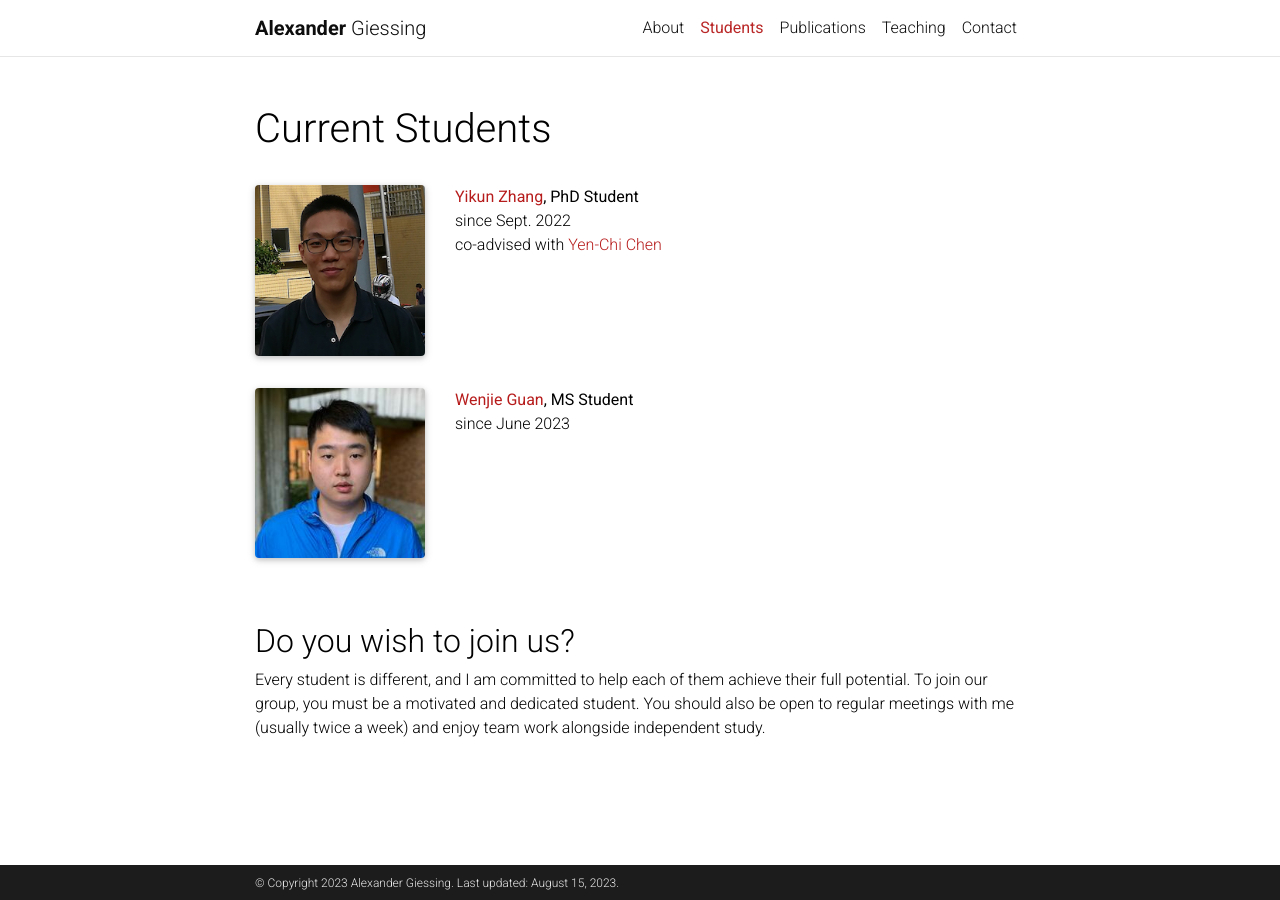
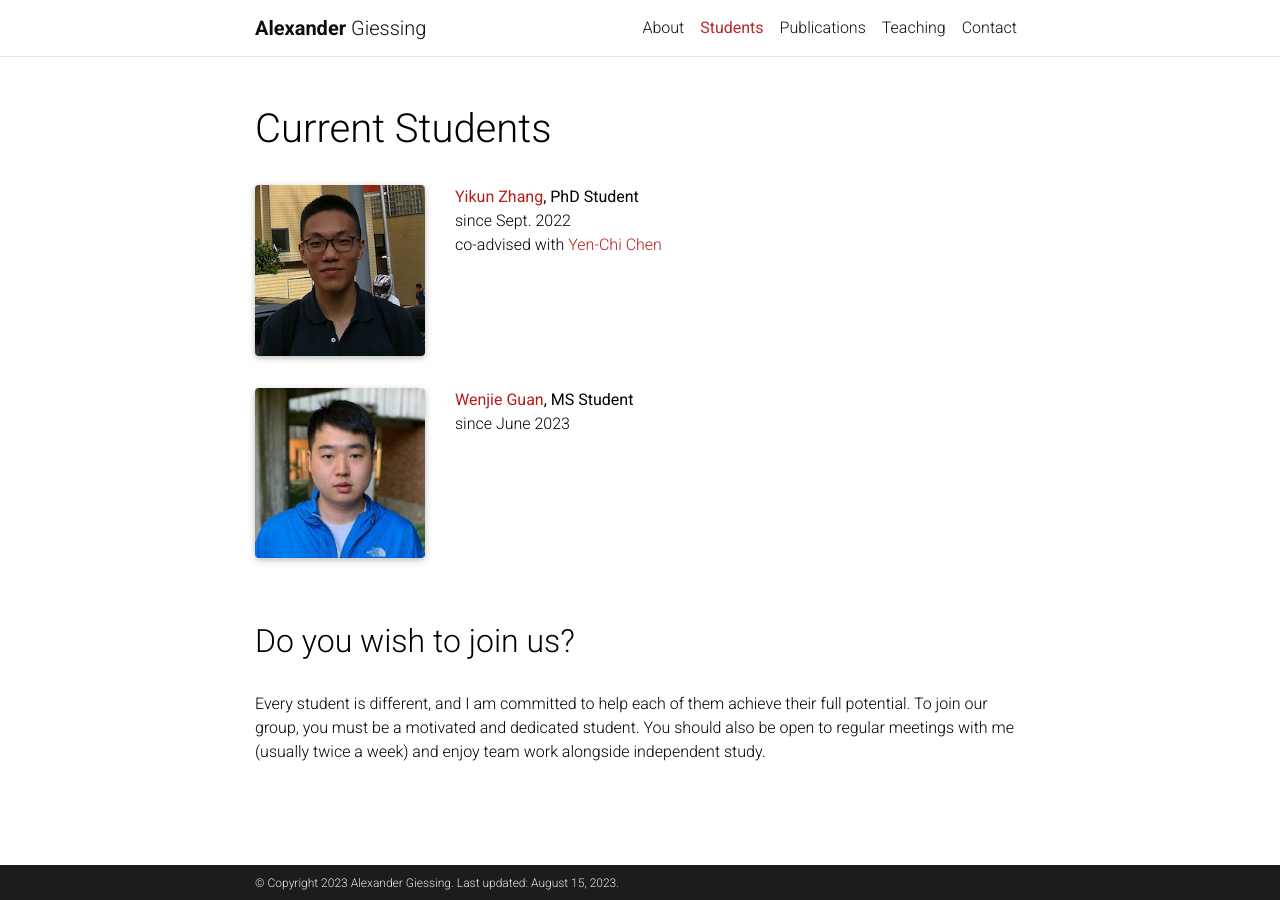
Before and after one commit to agiessing/agiessing.github.io, a Jekyll site: the page built from _pages/people.md, in a window 1280 px wide. Built offline with Jekyll 4.4.1, drawn with Linux system fonts in a browser that asks for light colours; comment, search, counter and statistics services are not loaded; a style sheet for code colours, icons or effects is not loaded.

Commit message:
Update people.md

```diff
--- a/_pages/people.md
+++ b/_pages/people.md
@@ -58,8 +58,8 @@
 
 
  <div class="container mt-5">
-        <h2 class="post-title"> Do you wish to join us?</h2>
-        <p>
-         Every student is different, and I am committed to help each of them achieve their full potential. To join our group, you must be a motivated and dedicated student. You should also be open to regular meetings with me (usually twice a week) and enjoy team work alongside independent study.
-        </p>
+    <h2 class="post-title"> Do you wish to join us?</h2>
+      <div class="teaching">
+        <p>Every student is different, and I am committed to help each of them achieve their full potential. To join our group, you must be a motivated and dedicated student. You should also be open to regular meetings with me (usually twice a week) and enjoy team work alongside independent study. </p>
+      </div>
   </div>
```
